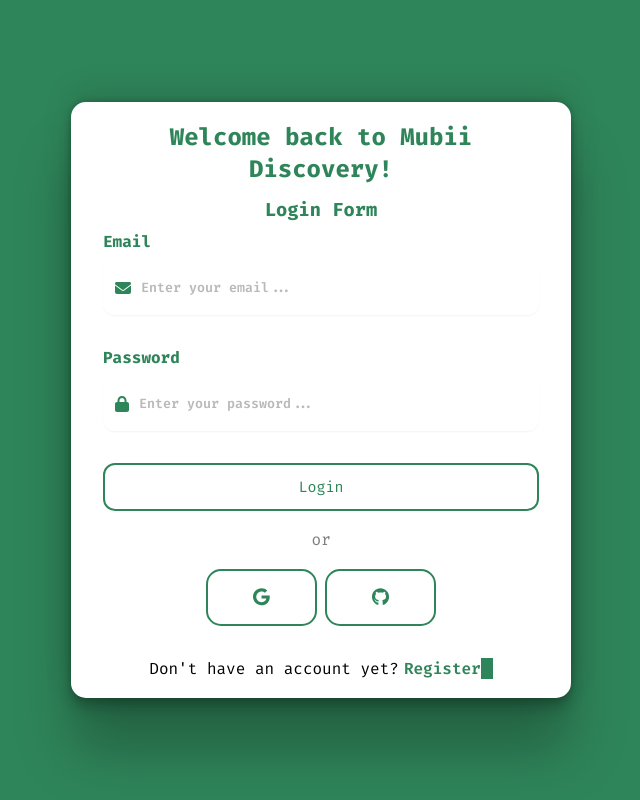
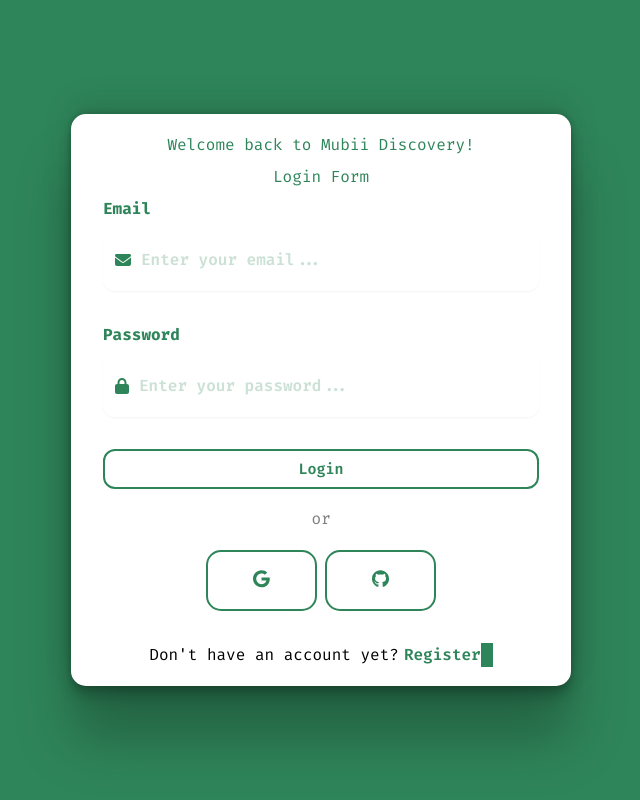
Before and after one commit to HtooMyatDev/mubii-discovery-frontend, a Vue app: page /login in a window 1280 px wide. Shown: the whole page, without its empty margins (319-959 px from the left). Built offline with nearby package versions, Linux system fonts and the light colour scheme.

Commit message:
Alert message for email & password validation

```diff
--- a/src/assets/main.css
+++ b/src/assets/main.css
@@ -1,35 +1,2 @@
-@import './base.css';
-
-#app {
-  max-width: 1280px;
-  margin: 0 auto;
-  padding: 2rem;
-  font-weight: normal;
-}
-
-a,
-.green {
-  text-decoration: none;
-  color: hsla(160, 100%, 37%, 1);
-  transition: 0.4s;
-  padding: 3px;
-}
-
-@media (hover: hover) {
-  a:hover {
-    background-color: hsla(160, 100%, 37%, 0.2);
-  }
-}
-
-@media (min-width: 1024px) {
-  body {
-    display: flex;
-    place-items: center;
-  }
-
-  #app {
-    display: grid;
-    grid-template-columns: 1fr 1fr;
-    padding: 0 2rem;
-  }
-}
+@import "tailwindcss";
+@plugin "daisyui";
--- /dev/null
+++ b/src/components/AppAlert.vue
@@ -0,0 +1,14 @@
+<template>
+  <div style="padding:12px; margin:15px 0; font-weight:bold;" role="alert" :class="`alert alert-${props.type} text-white`" >
+    <svg xmlns="http://www.w3.org/2000/svg" class="h-6 w-6 shrink-0 stroke-current" fill="none" viewBox="0 0 24 24">
+      <path stroke-linecap="round" stroke-linejoin="round" stroke-width="2" d="M10 14l2-2m0 0l2-2m-2 2l-2-2m2 2l2 2m7-2a9 9 0 11-18 0 9 9 0 0118 0z" />
+    </svg>
+    <span>{{ props.message }}</span>
+  </div>
+</template>
+
+<script setup>
+const props = defineProps(['type', 'message'])
+</script>
+
+<style></style>
--- a/src/components/authentication/LoginForm.vue
+++ b/src/components/authentication/LoginForm.vue
@@ -5,6 +5,8 @@
         <h2 class="header">Welcome back to Mubii Discovery!</h2>
         <h3 class="header">Login Form</h3>
       </div>
+
+      <AppAlert type="error" message="The credentials do not match" v-if="!status" />
 
       <div class="form-group">
         <label for="">Email</label>
@@ -17,6 +19,7 @@
             placeholder="Enter your email..."
           />
         </div>
+        <small v-if="validation.email" class="text-danger">The email field is required</small>
       </div>
 
       <div class="form-group">
@@ -30,6 +33,7 @@
             placeholder="Enter your password..."
           />
         </div>
+        <small v-if="validation.password" class="text-danger">The password field is required</small>
       </div>
 
       <div class="form-group button-group">
@@ -60,10 +64,14 @@
 <script setup>
 import axios from 'axios'
 import { ref } from 'vue'
+import AppAlert from '../AppAlert.vue'
+
 const userData = ref({
   email: '',
   password: '',
 })
+
+const status = ref(true)
 
 const validation = ref({
   email: false,
@@ -73,14 +81,18 @@
   validation.value.email = userData.value.email === '' ? true : false
   validation.value.password = userData.value.password === '' ? true : false
 
+  if (!validation.value.email && !validation.value.password) {
     axios
       .post('http://localhost:8000/api/login', userData.value)
       .then((response) => {
-      console.log(response.data)
+        status.value = response.data['status'] == 'success' ? true : false
+        userData.value.password = ''
       })
       .catch((error) => {
         console.error('There was an error!', error)
+        userData.value.password = ''
       })
+  }
 }
 </script>
 
@@ -235,4 +247,8 @@
   background-color: var(--sidebar-bg-color);
   color: white;
 }
+
+.text-danger {
+  color: red;
+}
 </style>
--- a/src/main.js
+++ b/src/main.js
@@ -11,7 +11,7 @@
 import { createApp } from 'vue'
 import App from './App.vue'
 import router from './router'
-
+import './assets/main.css'
 const app = createApp(App)
 
 app.component("font-awesome-icon", FontAwesomeIcon);
--- a/vite.config.js
+++ b/vite.config.js
@@ -3,12 +3,15 @@
 import { defineConfig } from 'vite'
 import vue from '@vitejs/plugin-vue'
 import vueDevTools from 'vite-plugin-vue-devtools'
+import tailwindcss from '@tailwindcss/vite'
+
 
 // https://vite.dev/config/
 export default defineConfig({
   plugins: [
     vue(),
     vueDevTools(),
+    tailwindcss(),
   ],
   resolve: {
     alias: {
```
Also changed, not shown: package.json (+7 -0 lines), 1 other file (tests, documents, lock files or other folders). Lines whose indentation alone changed are shown as unchanged.
